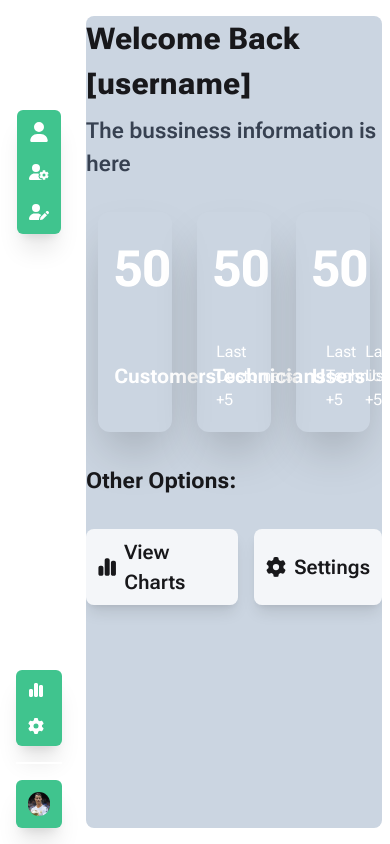
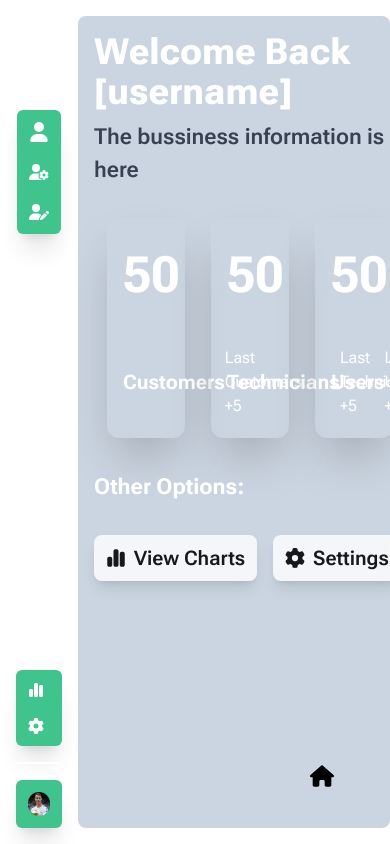
Before and after one commit to jareddelgado454/thePanda, a Next.js app in the folder client/: page /admin-dashboard in a window 390 px wide. Built offline with nearby package versions, Linux system fonts and the light colour scheme.

Commit message:
Sidebar-AdminPage responsive design

```diff
--- a/client/src/app/admin-dashboard/layout.jsx
+++ b/client/src/app/admin-dashboard/layout.jsx
@@ -1,19 +1,26 @@
 "use client";
 import React from "react";
 import { Sidebar } from "@/components/Sidebar";
+import { FaHouse } from "react-icons/fa6";
+import Link from "next/link";
 
 export default function AdminDashboardLayout ({children}) {
 
     return(
-        <div className="flex w-full h-screen max-h-screen">
+        <div className="flex w-full h-screen max-h-screen relative">
             <Sidebar />
-            <div className="home_content transition-all ease-out duration-500 px-2 py-4">
+            <div className="home_content transition-all ease-out duration-500 md:px-2 py-4">
                 <div className="text-white bg-slate-300 h-full rounded-lg dark:bg-green-panda overflow-hidden">
                 {
                     children
                 }
                 </div>
             </div>
+            <Link href={`/admin-dashboard`} className="absolute z-50 bottom-10 right-10 cursor-pointer">
+                <p className="dark:bg-zinc-800 dark:text-white p-4 rounded-full">
+                    <FaHouse className="text-2xl" />
+                </p>
+            </Link>
         </div>
     )
 }
--- a/client/src/app/admin-dashboard/page.jsx
+++ b/client/src/app/admin-dashboard/page.jsx
@@ -5,15 +5,15 @@ import { FaGear, FaChartSimple } from 'react-icons/fa6'
 
 const AdminDashboard = () => {
   return (
-    <div className='w-full'>
-        <h2 className='text-[30px] text-zinc-900 font-extrabold mb-2'>Welcome Back [username]</h2>
+    <div className='w-full m-4'>
+        <h2 className='text-4xl dark:text-white font-extrabold mb-2'>Welcome Back [username]</h2>
         <h4 className='text-[22px] mb-8 text-gray-700 font-semibold'>The bussiness information is here</h4>
         <div className='w-full flex flex-wrap justify-around items-center mb-8'>
             <CardHome type='Customers' numberActive={50} lastRegistrations={5}/>
             <CardHome type='Technicians' numberActive={50} lastRegistrations={5}/>
             <CardHome type='Users' numberActive={50} lastRegistrations={5}/>
         </div>
-        <h2 className='text-[22px] text-zinc-900 font-bold mb-8'>Other Options:</h2>
+        <h2 className='text-[22px] dark:text-white font-bold mb-8'>Other Options:</h2>
         <div className='flex gap-x-4'>
             <Link href="/admin-dashboard/graphs" className='cursor-pointer font-semibold flex gap-x-2 items-center shadow-lg text-[20px] text-zinc-900 bg-white/80  px-3 py-2 rounded-lg  hover:bg-zinc-800 hover:text-emerald-400 transition-colors duration-300'>
                 <FaChartSimple />
--- a/client/src/components/Sidebar.jsx
+++ b/client/src/components/Sidebar.jsx
@@ -44,7 +44,7 @@ export const Sidebar = () => {
                         </li>
                         <li className='flex gap-3 items-center mt-5'>
                             <FaGear />
-                            <p className={`text-xl font-medium ${!active && 'hidden'}`}>Settings</p>
+                            <p className={`text-xl font-medium transition-all ${!active && 'hidden'}`}>Configuration</p>
                         </li>
                     </ul>
                 </div>
```
